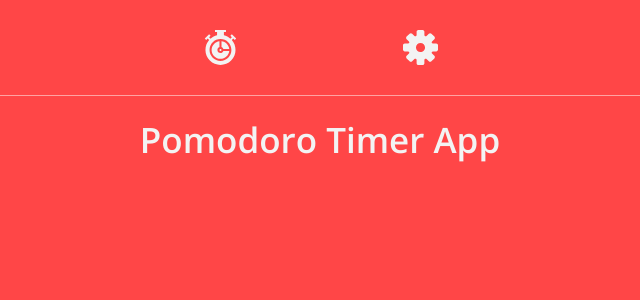
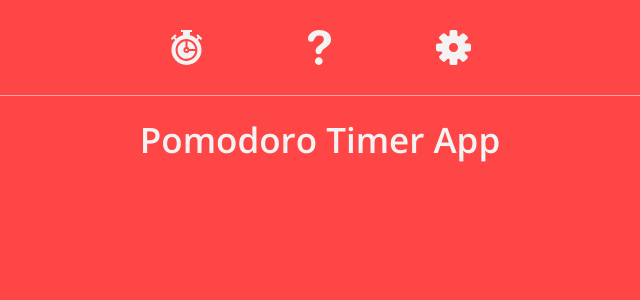
Before and after one commit to mattzahel/Pomodoro, a Vue app: page / in a window 1280 px wide. Shown: the top 300 px of the page, without its empty margins (320-960 px from the left). Built offline with nearby package versions, Linux system fonts and the light colour scheme.

Commit message:
small changes, add about page

```diff
--- a/src/App.vue
+++ b/src/App.vue
@@ -7,14 +7,15 @@
   </div>
 </template>
 <script>
-import {mapState} from 'vuex'
 import Navbar from '@/components/Navbar.vue'
 export default {
   components: {
     Navbar
   },
   computed: {
-    ...mapState(['darkMode'])
+    darkMode() {
+      return this.$store.state.darkMode;
+    }
   }
 }
 </script>
--- a/src/components/Navbar.vue
+++ b/src/components/Navbar.vue
@@ -4,6 +4,11 @@
             <router-link :to="{ name: 'timer' }" title="Timer">
                 <svg class="nav__icon">
                     <use :xlink:href="`${baseUrl}icons/sprite.svg#chronometer`"></use>
+                </svg>
+            </router-link>
+            <router-link :to="{ name: 'about' }" title="About pomodoro">
+                <svg class="nav__icon">
+                    <use :xlink:href="`${baseUrl}icons/sprite.svg#question-mark`"></use>
                 </svg>
             </router-link>
             <router-link :to="{ name: 'settings' }" title="Settings">
--- a/src/router/index.js
+++ b/src/router/index.js
@@ -1,6 +1,7 @@
 import Vue from 'vue'
 import VueRouter from 'vue-router'
 import Timer from '../views/Timer.vue'
+import About from '../views/About.vue'
 import Settings from '../views/Settings.vue'
 
 Vue.use(VueRouter)
@@ -10,6 +11,11 @@ const routes = [
     path: '/',
     name: 'timer',
     component: Timer
+  },
+  {
+    path: '/about',
+    name: 'about',
+    component: About
   },
   {
     path: '/settings',
--- /dev/null
+++ b/src/views/About.vue
@@ -0,0 +1,8 @@
+<template>
+  <h1>About Pomodoro</h1>
+</template>
+<script>
+export default {
+  name: 'About'
+}
+</script>
```
Also changed, not shown: public/icons/sprite.svg.
